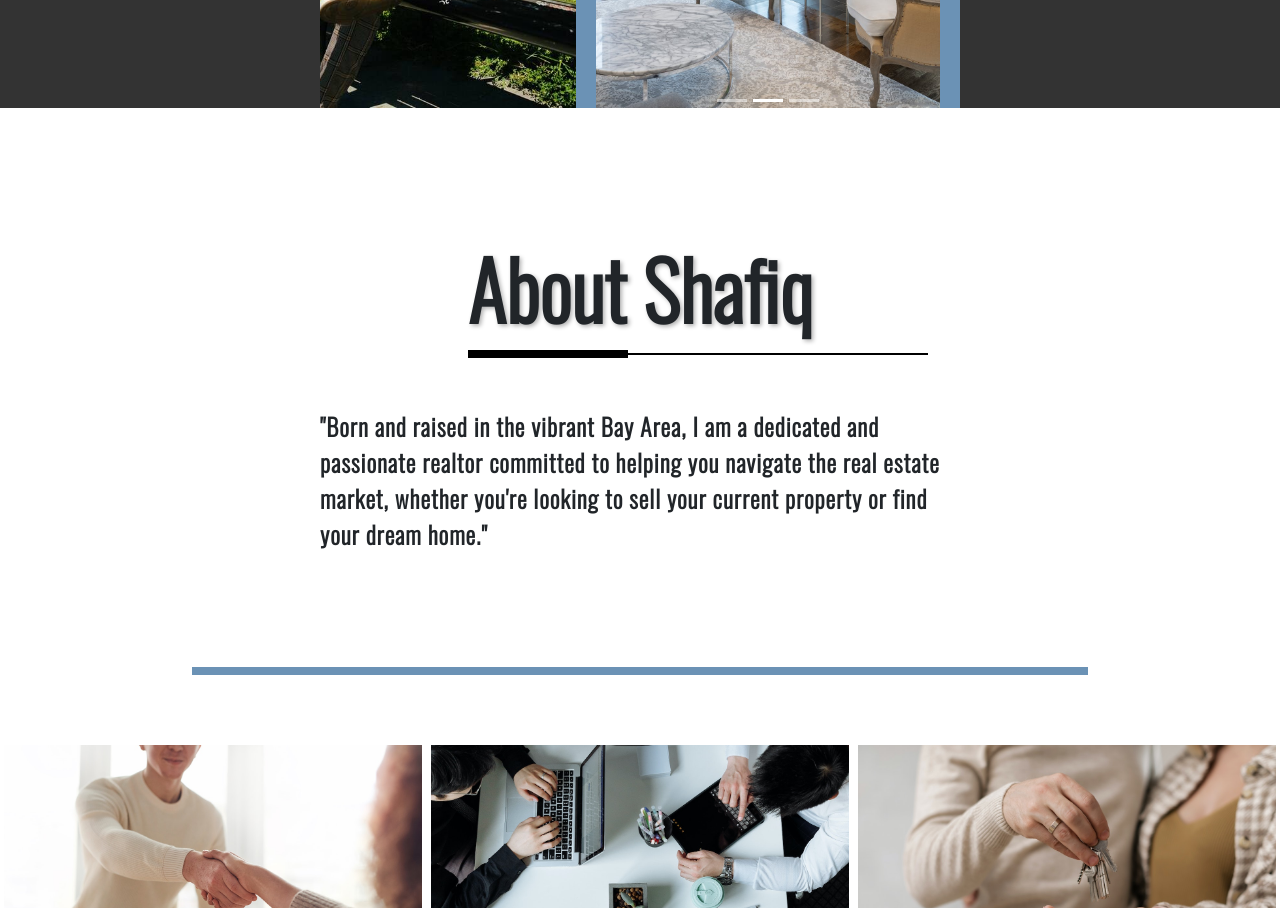
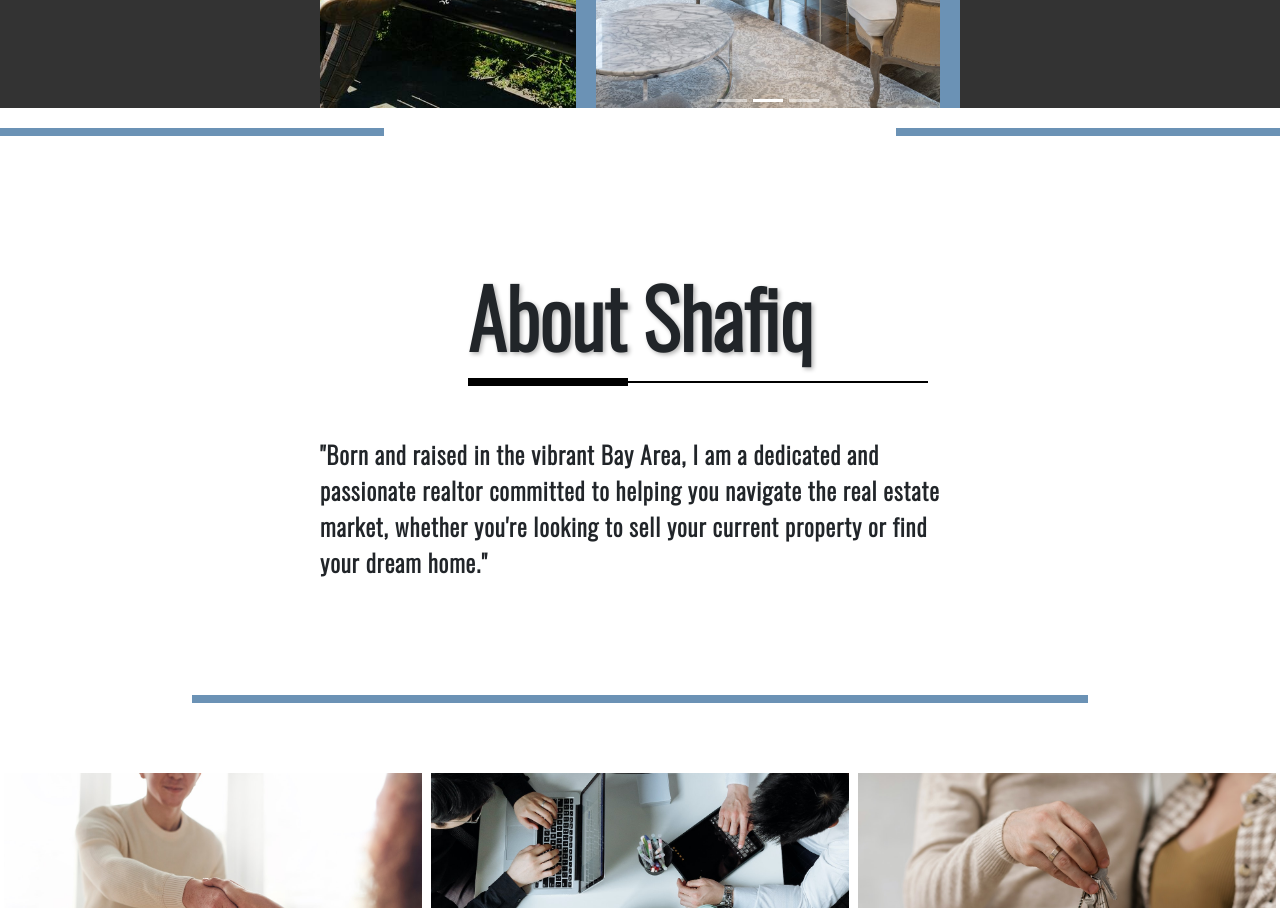
Before and after one commit to Moshahrani/real-estate-website, a React (Create React App) app in the folder real-estate/: page / in a window 1280 px wide. Shown: the part 1280-2188 px from the top of the page. Built offline with nearby package versions, Linux system fonts and the light colour scheme; a web font is replaced by a local one.

Commit message:
added whitespace container and border container between carousel and aboutme components

```diff
--- a/real-estate/src/components/Home.js
+++ b/real-estate/src/components/Home.js
@@ -76,6 +76,14 @@ const Home = () => {
       <div className="border-line2"></div>
       </div>
       <CustomCarousel />
+      <div className="whitespace-container">
+        <div className="whitespace-border">
+          <div className="whitespace-text"></div>
+        </div>
+      </div>
+      <div className="border-container">
+      <div className="border-line2"></div>
+      </div>
       <AboutMe />
       <div className="border-line"></div>
       <Steps />
```
